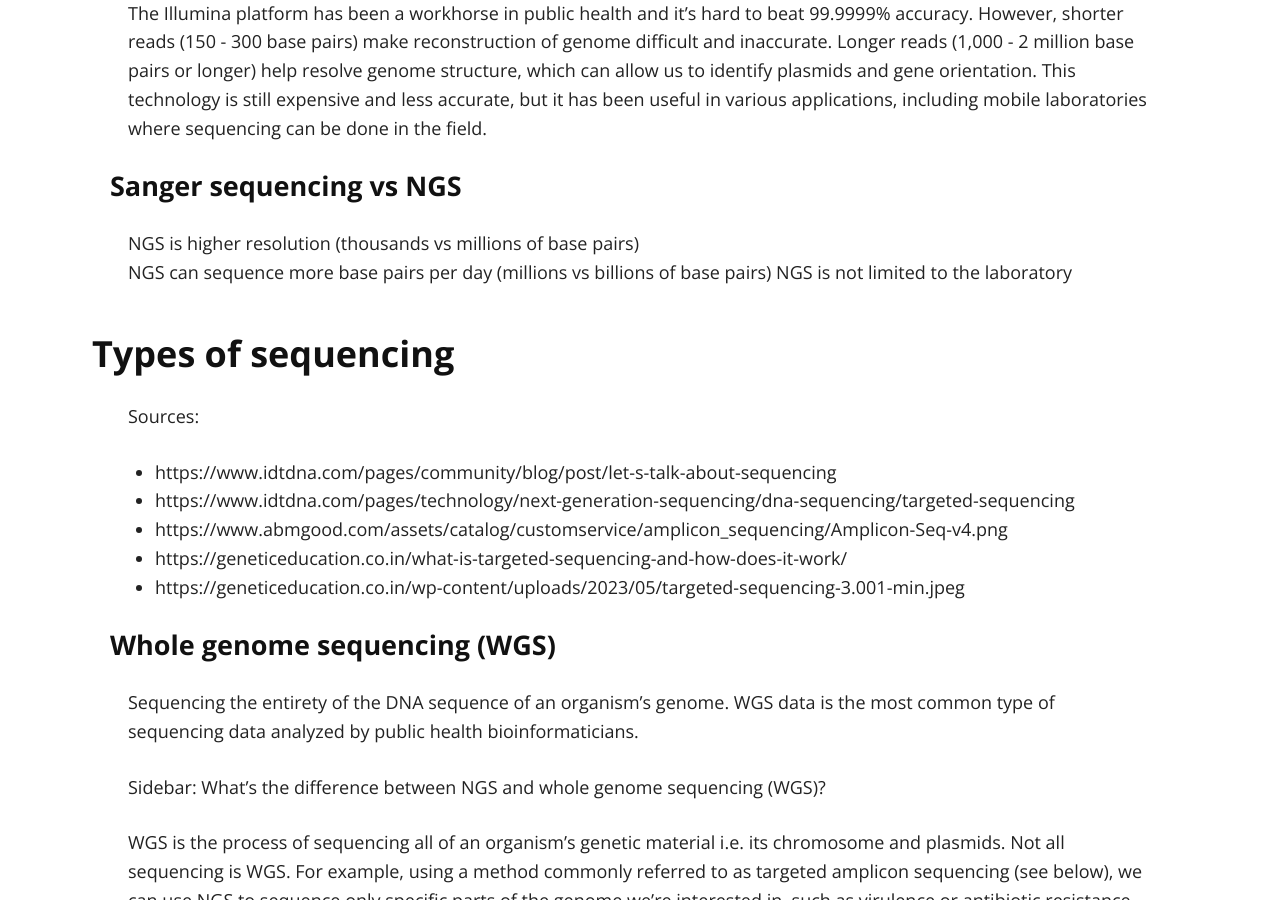
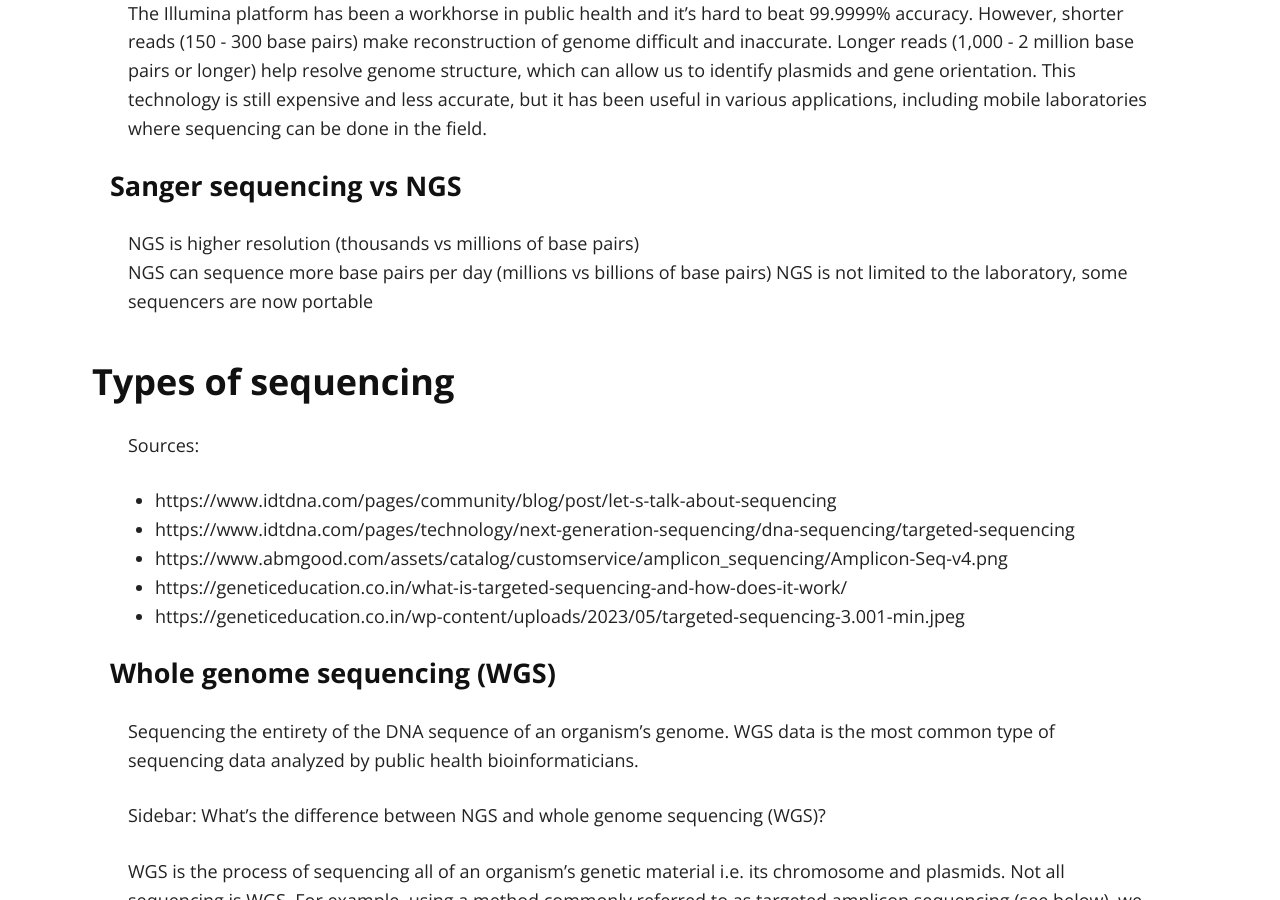
Before and after one commit to StaPH-B/midwest-region, a Jekyll site: the page built from in-progress/outline.md, in a window 1280 px wide and 900 px high, scrolled down 4951 px. Built offline with Jekyll 4.4.1, drawn with Linux system fonts in a browser that asks for light colours; our own code applies the rules of GitHub Pages for plain Markdown files.

Commit message:
Add info about portable sequencers

```diff
--- a/in-progress/outline.md
+++ b/in-progress/outline.md
@@ -124,7 +124,7 @@ The Illumina platform has been a workhorse in public health and it’s hard to b
 
 NGS is higher resolution (thousands vs millions of base pairs)
 NGS can sequence more base pairs per day  (millions vs billions of base pairs)
-NGS is not limited to the laboratory
+NGS is not limited to the laboratory, some sequencers are now portable
 
 ### Types of sequencing
 
```
